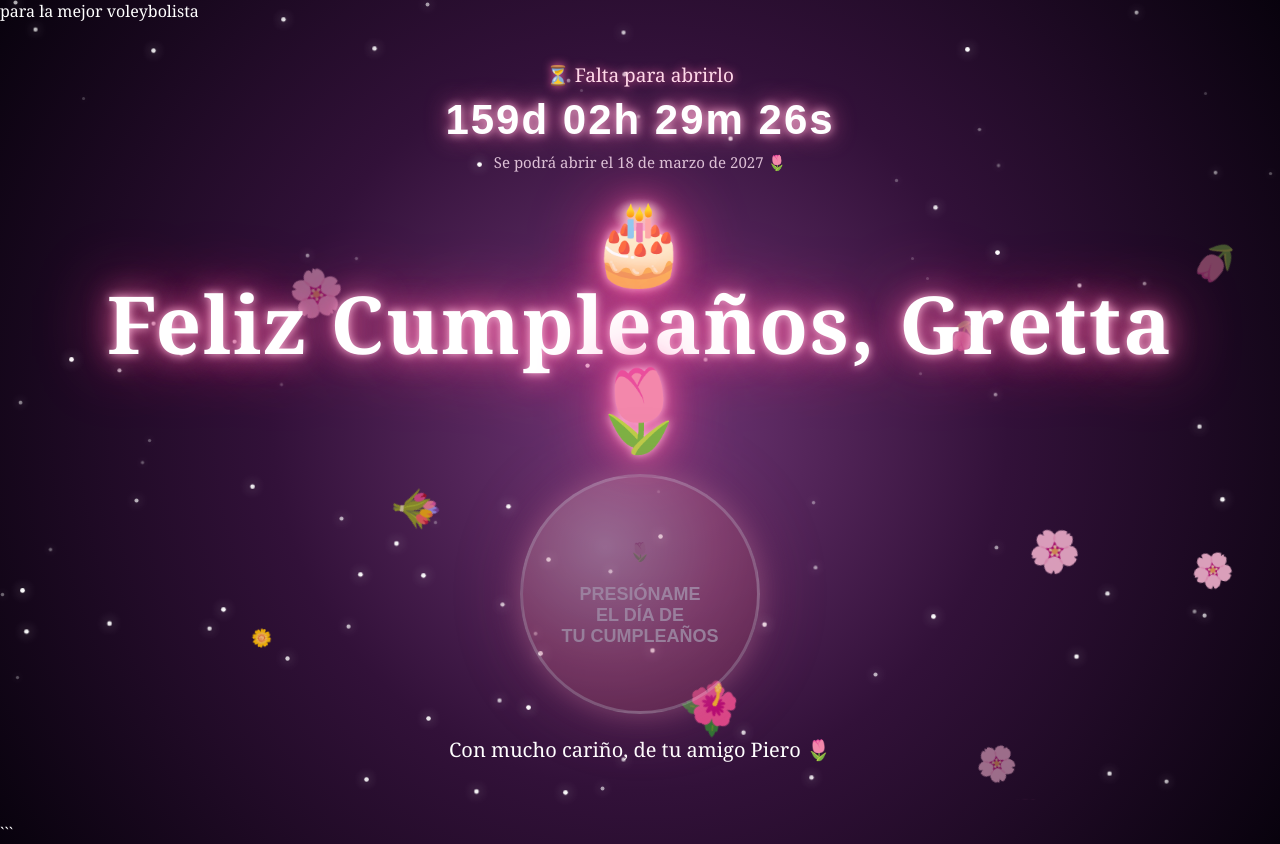
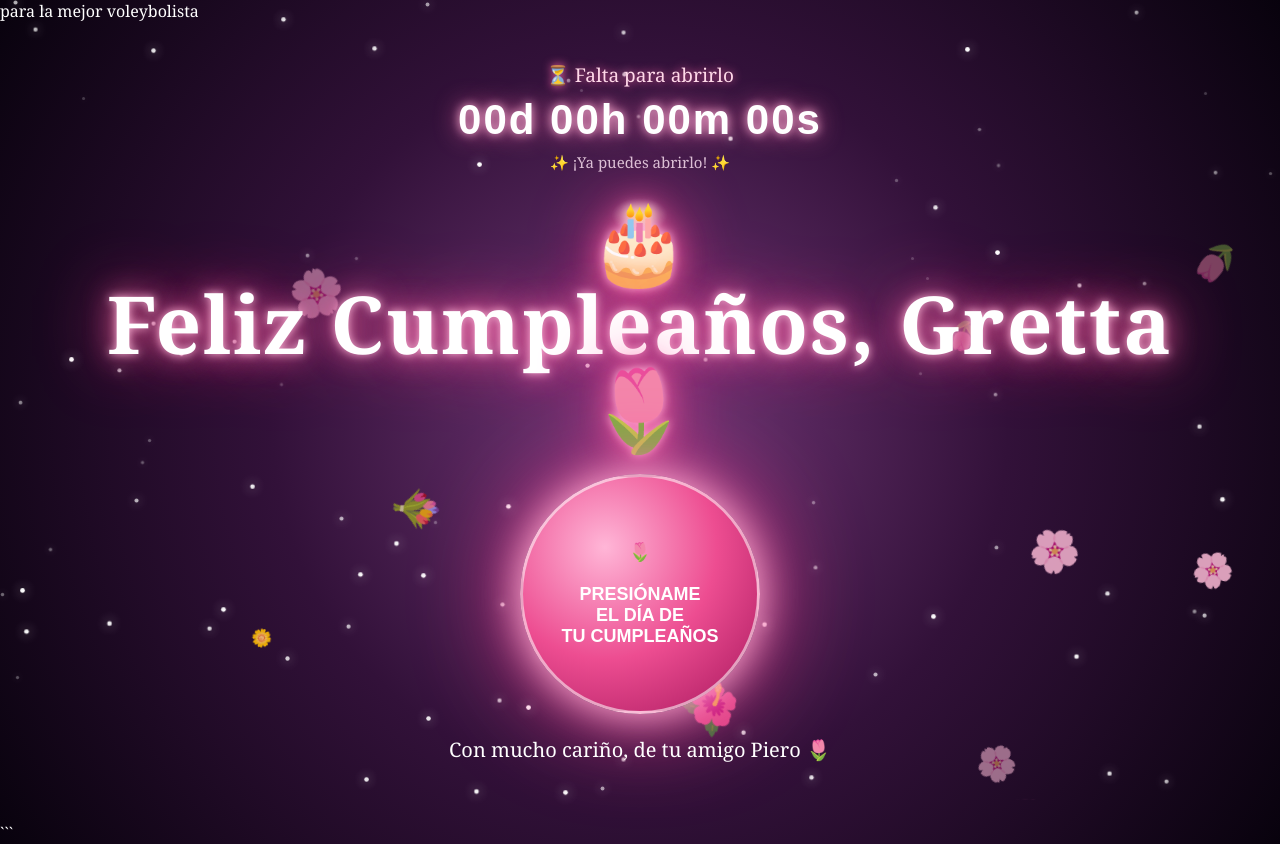
Before and after one commit to PieroCS0/happy-birthday, a plain HTML site: page index.html in a window 1280 px wide. Drawn offline with Linux system fonts and the light colour scheme.

```diff
--- a/index.html
+++ b/index.html
@@ -1701,8 +1701,7 @@
 
 const fechaObjetivo =
 
-    new Date("2027-03-18T00:00:00-05:00").getTime();
-
+   new Date("2026-10-09T00:00:00-05:00").getTime();
 
 const botonPrincipal =
 
```
